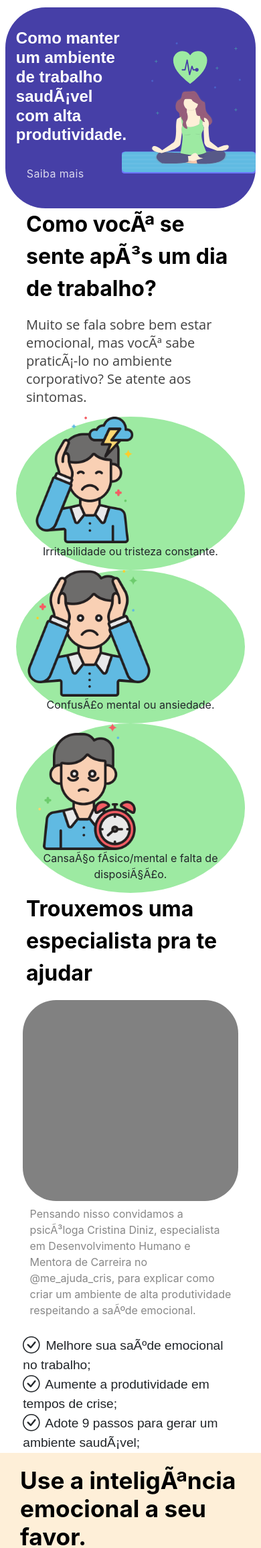
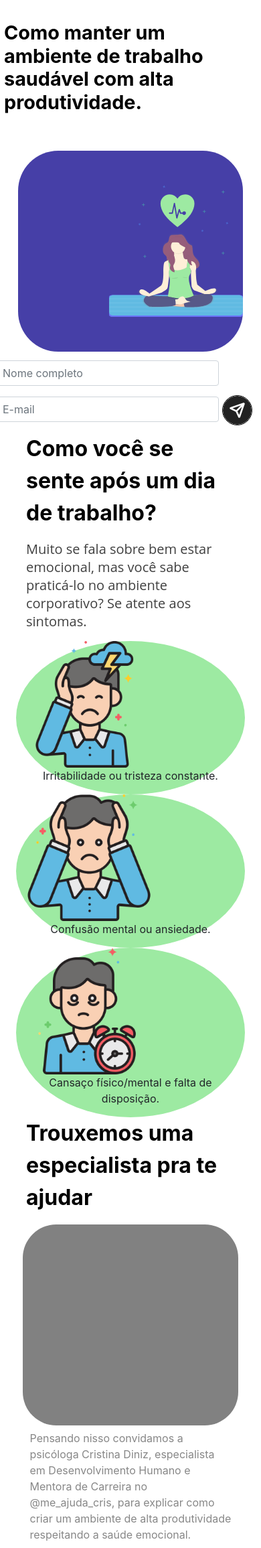
Before and after one commit to llucaslleall/HungerGamas, a PHP site: page / in a window 390 px wide. Shown: the part 74-2385 px from the top of the page at 67% size. Run offline with PHP 8.4, Linux system fonts and the light colour scheme.

Commit message:
Parte 1 - nova visao
Atualizando para a nova versao da parte 1

```diff
--- a/css/media.css
+++ b/css/media.css
@@ -1,3 +1,45 @@
+@media (max-width: 1000px) {
+    .caixa-campos {
+        width: 70%;
+        float: left;
+    }
+
+    .caixa-send {
+        width: 30%;
+        float: left;
+        height: 10px;
+    }
+}
+
+@media (max-width: 800px) {
+    .sumir-medio {
+        display: none;
+    }
+
+    .aparecer-medio {
+        display: inline;
+    }
+
+    #caixa-form {
+        width: 100%;
+    }
+
+    .caixa-campos {
+        width: 85%;
+        float: left;
+    }
+
+    .caixa-send {
+        width: 15%;
+        float: left;
+        height: 10px;
+    }
+
+    #formulario {
+        width: 100%;
+    }
+}
+
 @media (max-width: 768px) {
     #caixa-check {
         height: 150px;
@@ -55,11 +97,27 @@
 
         height: 300px;
         border-radius: 60px;
-        margin: 0 2%;
     }
 
     .jumbotron a {
         margin-left: 0;
         margin-top:2%;
     }
+
 }
+
+@media (max-width: 600px) {
+    .jumbotron-with-background {
+        margin: 0 10%;
+    }
+}
+
+@media (max-width: 400px) {
+    .sumir-pequeno {
+        display: none;
+    }
+
+    .sumir-grande {
+        display: inline;
+    }
+}
--- a/css/principal.css
+++ b/css/principal.css
@@ -17,10 +17,9 @@
     background-color: #463FA7;
     background-size: 300px;
     padding-right: 10%;
-
     height: 350px;
     border-radius: 60px;
-
+    width: 100%;
 }
 
 .jumbotron p {
@@ -161,9 +160,9 @@
 
 #caixa-form {
     display: flex;
-    width: 100%;
+    width: 70%;
+    float: left;
     align-items: flex-end;
-    justify-content: flex-end;
 }
 
 #formulario {
@@ -188,6 +187,7 @@ footer {
 
 .corpo-conteudo {
     padding: 0.5% 7%!important;
+    width: 100%;
 }
 
 .navbar {
@@ -223,13 +223,26 @@ footer {
 }
 
 #texto-chamada {
-    font-size: 2.2em;
-    width: 60%;
+    font-size: 1.8em;
+    width: 70%;
     line-height: 1.2;
+    font-weight: bold;
+    margin-bottom: 8%;
+}
+
+#texto-chamada-pequeno {
+    font-size: 1.8em;
+    width: 100%;
+    line-height: 1.2;
+    font-weight: bold;
+    margin-bottom: 8%;
+    color: black;
+    padding: 5%;
 }
 
 .jumbotron p{
     margin-left: 0;
+    height: 0;
 }
 
 .jumbotron a{
@@ -250,3 +263,53 @@ footer {
     text-decoration: none;
     color: black
 }
+
+#img-botao {
+    border: 1px black solid;
+    border-radius: 50%;
+}
+
+/*
+.form-group {
+    width: 80%;
+}
+
+.bnt-enviar{
+    width: 20%;
+}
+*/
+
+.caixa-campos {
+    width: 80%;
+    float: left;
+    padding-left: 5%;
+}
+
+.caixa-send {
+    width: 20%;
+    float: left;
+    height: 10px;
+}
+
+#img-botao {
+    width: 45px;
+    margin-top: 45px;
+}
+
+.btn.focus, .btn:focus {
+    outline: 0;
+    box-shadow: 0 0 0 0;
+}
+
+.sumir-pequeno {
+    display: inline;
+}
+
+.sumir-grande {
+    display: none;
+}
+
+.aparecer-medio {
+    display: none;
+    width: 100%;
+}
--- a/index.html
+++ b/index.html
@@ -46,11 +47,91 @@
                   </nav>
 
                   <!-- jumbotron -->
+                <div class="row">
+                  <div class="sumir-grande">
+                    <div id="texto-chamada-pequeno"> Como manter um ambiente de trabalho saudável com alta produtividade. </div>
+                  </div>
                   <div class="jumbotron jumbotron-with-background">
-                    <p class="text-white" id="texto-chamada"> Como manter um ambiente de trabalho saudável com alta produtividade. </p>
+                    <div class="sumir-pequeno">
+                      <div class="text-white" id="texto-chamada"> Como manter um ambiente de trabalho saudável com alta produtividade. </div>
+                    </div>
+                    <div class="sumir-medio">
+                    <div id="caixa-form" class="row">
+                      <form id="formulario"  method="POST" action="https://smtl.gama.academy/leads/7f2b9632-dcac-11ea-91f1-99fb0c9231dc">
+                        <div class="caixa-campos">
+                          <div class="form-group">
+                            <input
+                              type="text"
+                              class="form-control"
+                              id="nome-form"
+                              placeholder="Nome completo"
+                              name="name"
+                              type="text"
+                              pattern="^\D{2,}\s[\D\s]{2,}$"
+                              title="Digite seu nome completo"
+                              required>
+                          </div>
+                          <div class="form-group">
+                            <input
+                              class="form-control"
+                              id="email-form"
+                              placeholder="E-mail"
+                              name="email"
+                              type="email"
+                              required
+                            >
+                          </div>
+                          <input name="redirectTo" type="hidden" value="https://gama.academy" />
+                          <input name="debugMode" type="hidden" value="true" />
+                        </div>
+                        <div class="caixa-send">
+                          <button type="submit" class="btn" id="bnt-enviar" data-toggle="modal" data-target="#thankyouModal">
+                            <img src="./img/botao-enviar-header-web.svg" alt="..." id="img-botao">
+                          </button>
+                        </div>
+                      </form>
+                    </div>
+                  </div>
 
-                    <a class="nav-link" href="#">Saiba mais</a>
                   </div>
+                  <div class="aparecer-medio">
+                    <div id="caixa-form" class="row">
+                      <form id="formulario"  method="POST" action="https://smtl.gama.academy/leads/7f2b9632-dcac-11ea-91f1-99fb0c9231dc">
+                        <div class="caixa-campos">
+                          <div class="form-group">
+                            <input
+                              type="text"
+                              class="form-control"
+                              id="nome-form"
+                              placeholder="Nome completo"
+                              name="name"
+                              type="text"
+                              pattern="^\D{2,}\s[\D\s]{2,}$"
+                              title="Digite seu nome completo"
+                              required>
+                          </div>
+                          <div class="form-group">
+                            <input
+                              class="form-control"
+                              id="email-form"
+                              placeholder="E-mail"
+                              name="email"
+                              type="email"
+                              required
+                            >
+                          </div>
+                          <input name="redirectTo" type="hidden" value="https://gama.academy" />
+                          <input name="debugMode" type="hidden" value="true" />
+                        </div>
+                        <div class="caixa-send">
+                          <button type="submit" class="btn" id="bnt-enviar" data-toggle="modal" data-target="#thankyouModal">
+                            <img src="./img/botao-enviar-header-web.svg" alt="..." id="img-botao">
+                          </button>
+                        </div>
+                      </form>
+                    </div>
+                  </div>
+                </div>
 
                   <!-- Parte 2 -->
 
```
Also changed, not shown: other parts of index.html (+3 -28 lines), img/botao-enviar-header-web.svg (added).
